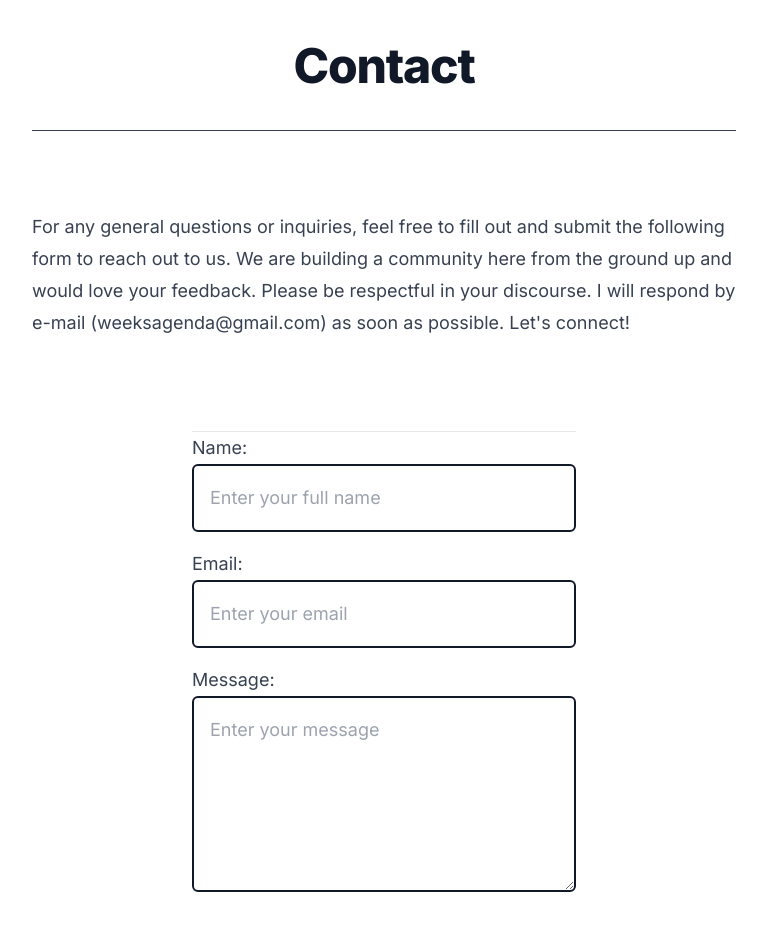
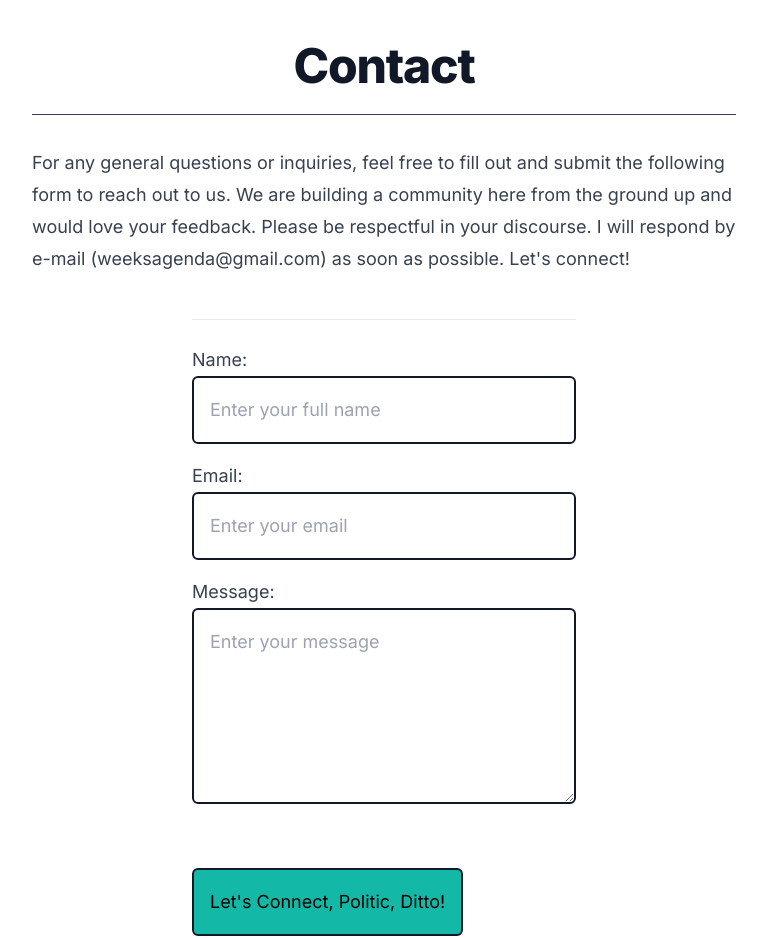
Before and after one commit to JamilW/New-Weeks-Blog, a Next.js app in the folder new-weeks-blog/: page /contact in a window 1280 px wide. Shown: the part 46-984 px from the top of the page, without its empty margins (256-1023 px from the left). Built offline with nearby package versions, Linux system fonts and the light colour scheme.

Commit message:
improved spacing between dividers

```diff
--- a/new-weeks-blog/app/about/page.tsx
+++ b/new-weeks-blog/app/about/page.tsx
@@ -7,7 +7,7 @@ export default function about() {
   return (
 
     <div className="divide-y divide-gray-700 dark:divide-gray-700">
-      <header className="pt-6 pb-6">
+      <header className="pt-6 pb-2">
         <div className="space-y-1 text-center">
           <div>
             <h1 className="text-3xl mb-4 font-extrabold leading-9 tracking-tight text-gray-900 dark:text-gray-100 sm:text-4xl sm:leading-10 md:text-5xl md:leading-14">
@@ -25,7 +25,7 @@ export default function about() {
               width={800}
               height={400}
               alt=''
-              className='pt-4 rounded-lg aspect-square mb-6 object-cover'
+              className='pt-0 rounded-lg aspect-square mb-6 object-cover'
             />
             <p>
               Welcome to everyone who has found their way to my blog website. As a kid growing up in a small town, the way I escaped my mundane surroundings was through film and music. My love for cinema and hip-hop culture has been very important to me in life. I would immerse myself in watching a captivating movie or by listening to a song or album that grabbed my eardrums. On my life&apos;s journey, I would form bonds with people who shared my enthusiasm in the entertainment arts. This love for the arts would shape me into the man I am today in terms of fashion, slang, and the company I keep.
--- a/new-weeks-blog/app/components/Contact.js
+++ b/new-weeks-blog/app/components/Contact.js
@@ -147,9 +147,9 @@ export default function ContactForm() {
 
 	return (
         <main className="flex min-h-screen flex-col items-center divide-y divide-gray-200 dark:divide-gray-700">
-            <div className="divide-y divide-gray-200 pb-7 dark:divide-gray-700 xl:divide-y-0">
-            <div className="divide-y divide-gray-200 dark:divide-gray-700 xl:col-span-3 xl:row-span-2 xl:pb-0">
-                <div className="prose max-w-none pb-8 pt-10 dark:prose-invert prose-lg">
+            <div className="pb-7 xl:divide-y-0">
+            <div className="xl:col-span-3 xl:row-span-2 xl:pb-0">
+                <div className="prose max-w-none pb-0 pt-4 dark:prose-invert prose-lg">
                     <p>
                         For any general questions or inquiries, feel free to fill out and submit the following form to reach out to us. We are building a community here from the ground up and would love your feedback. Please be respectful in your discourse. I will respond by e-mail (weeksagenda@gmail.com) as soon as possible. Let's connect!
                     </p>
@@ -160,9 +160,9 @@ export default function ContactForm() {
                     // ref={ref}
                     action="//api/contact"
                     onSubmit={handleSubmit}
-                    className="mt-8 mb-2 w-80 max-w-screen-lg sm:w-96 dark:text-white"
+                    className="mt-4 mb-2 w-80 max-w-screen-lg sm:w-96 dark:text-white"
                     >
-                    <div className="mb-4 flex flex-col w-500">
+                    <div className="mb-4 mt-6 flex flex-col w-500">
 
                         <label htmlFor="form-name">Name: </label>
                         <input id="form-name" value={name} onChange={handleChange} required placeholder="Enter your full name" className='mb-4 dark:text-white border-solid border-2 border-gray-900 rounded-md bg-white-500 p-4 text-black' autoComplete="name" maxLength={50} name="name"  type="text"/>
@@ -174,7 +174,7 @@ export default function ContactForm() {
                         <textarea id="form-message" value={message} onChange={handleChange} required placeholder="Enter your message" className='mb-4 dark:text-white border-solid border-2 border-gray-900 rounded-md bg-white-500 p-4 text-black' name="message"   rows={5} />
 
                     </div>
-                    <button onClick={handleChange} className="mt-4 border-solid border-2 border-gray-900 dark:border-white rounded-md bg-teal-500 p-4 text-black dark:text-white" type="submit">Let's Connect, Politic, Ditto!</button>
+                    <button onClick={handleChange} className="mt-8 border-solid border-2 border-gray-900 dark:border-white rounded-md bg-teal-500 p-4 text-black dark:text-white" type="submit">Let's Connect, Politic, Ditto!</button>
                 </form>
             </main>
     )
--- a/new-weeks-blog/app/contact/page.tsx
+++ b/new-weeks-blog/app/contact/page.tsx
@@ -8,7 +8,7 @@ export default function contact() {
   return (
 
     <div className="divide-y divide-gray-700 dark:divide-gray-700">
-      <header className="pt-6 pb-10">
+      <header className="pt-6 pb-6">
         <div className="divide-y divide-gray-700 dark:divide-gray-700 space-y-1 text-center">
           <div>
             <h1 className="text-3xl font-extrabold leading-9 tracking-tight text-gray-900 dark:text-gray-100 sm:text-4xl sm:leading-10 md:text-5xl md:leading-14">
@@ -20,7 +20,7 @@ export default function contact() {
 
       <div className="divide-y divide-gray-200 pb-7 dark:divide-gray-700 xl:divide-y-0">
         <div className="divide-y divide-gray-200 dark:divide-gray-700 xl:col-span-3 xl:row-span-2 xl:pb-0">
-          <div className="prose max-w-none pb-8 pt-10 dark:prose-invert prose-lg">
+          <div className="prose max-w-none pb-8 pt-4 dark:prose-invert prose-lg">
             <ContactForm />
           </div>
         </div>
```
